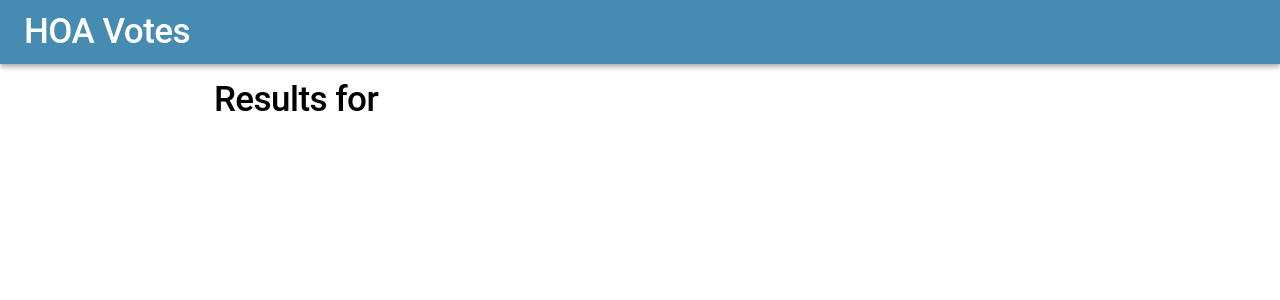
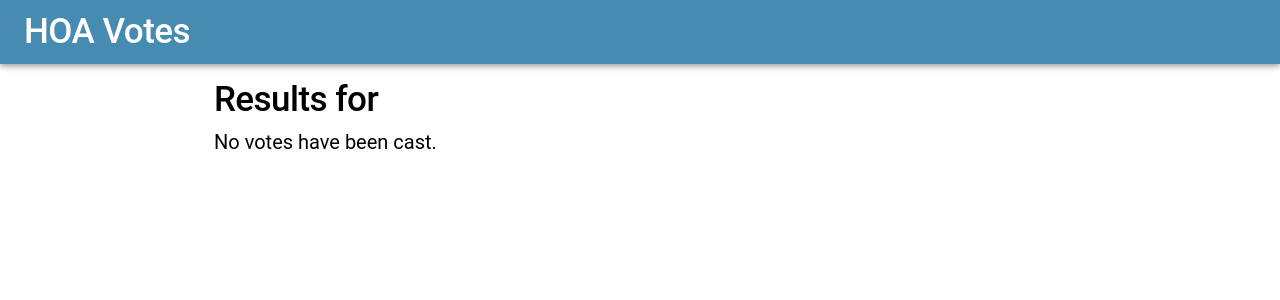
Before and after one commit to JamesMitofsky/Community-Votes, a React (Create React App) app: page /results in a window 1280 px wide. Shown: the top 300 px of the page. Built offline with nearby package versions, Linux system fonts and the light colour scheme; no server answers.

Commit message:
Add conditional rendering to results view for when no votes have been cast

```diff
--- a/src/views/ResultsView.jsx
+++ b/src/views/ResultsView.jsx
@@ -48,7 +48,11 @@ export default function ResultsView() {
         <title>Results</title>
       </Helmet>
       <Typography variant="h1">Results for {urlParams.votableID}</Typography>
-      <NameList people={candidates} />
+      {candidates.length > 0 ? (
+        <NameList people={candidates} />
+      ) : (
+        <Typography variant="h3">No votes have been cast.</Typography>
+      )}
     </>
   );
 }
```
